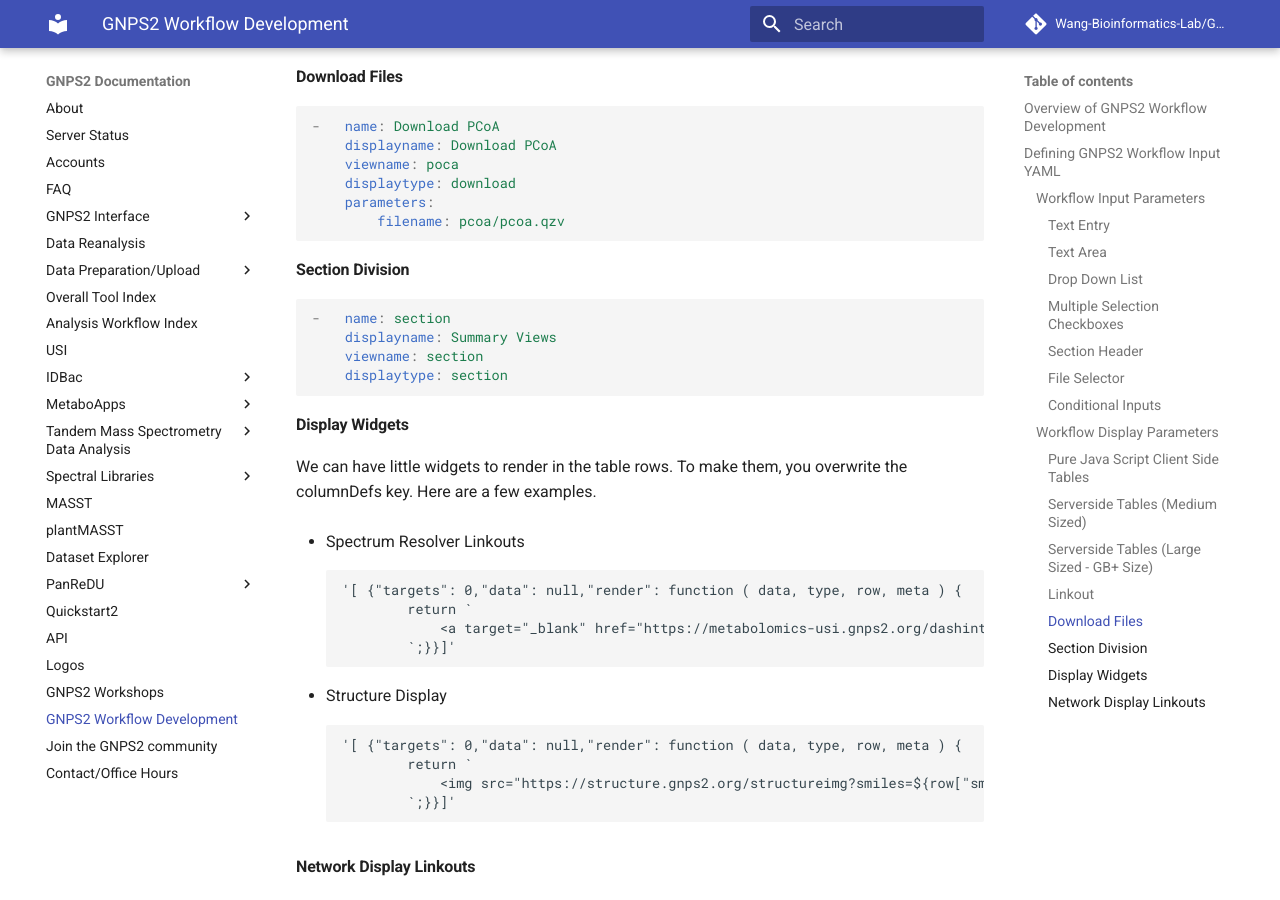
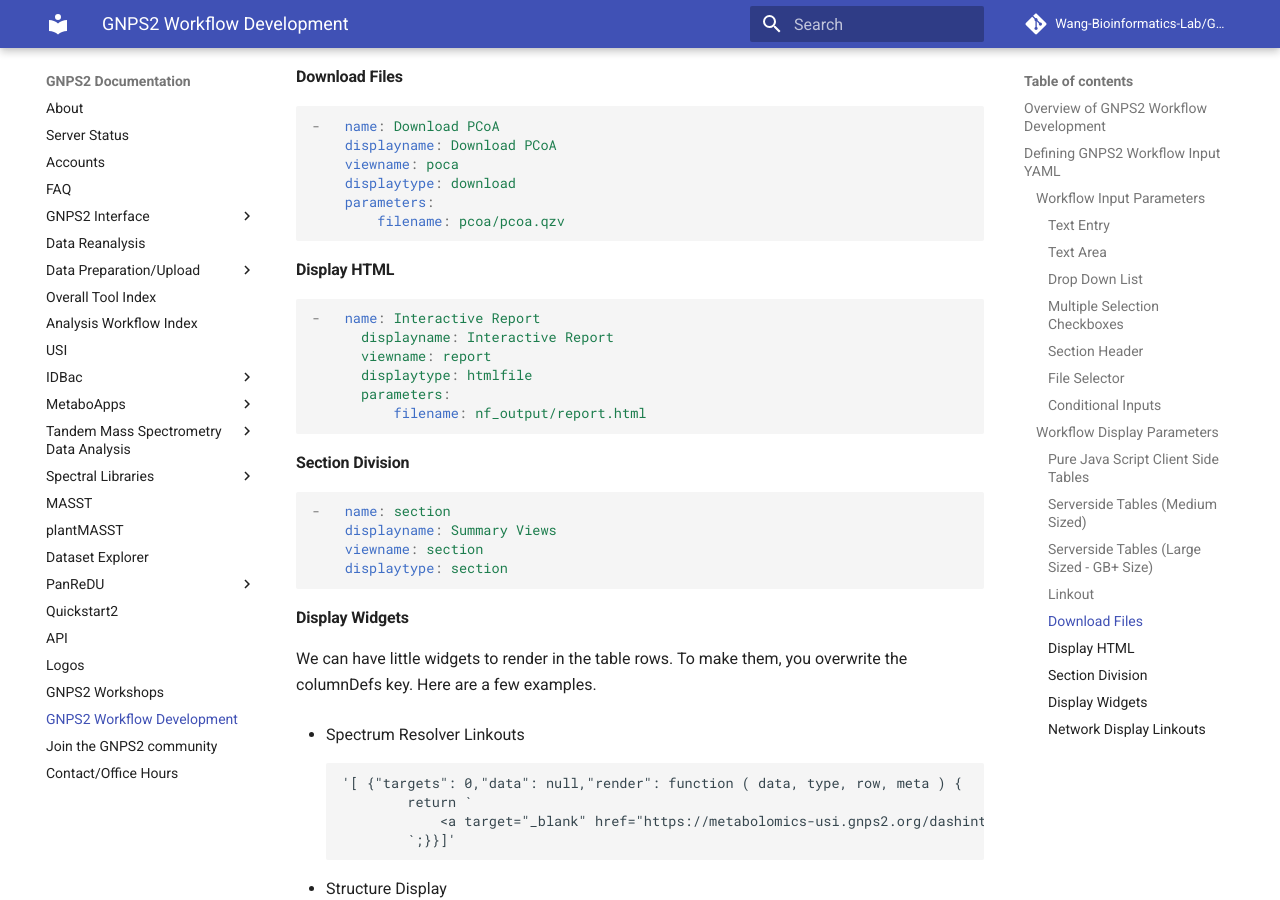
Before and after one commit to Wang-Bioinformatics-Lab/GNPS2_Documentation, an MkDocs documentation site: the page built from docs/workflowdev.md, in a window 1280 px wide and 900 px high, scrolled down 6341 px. Built offline with MkDocs 1.6.1 and Material for MkDocs 9.7.7, drawn with Linux system fonts in a browser that asks for light colours; comment, search, counter and statistics services are not loaded.

Commit message:
Add HTML display configuration for reports
Added YAML configuration for displaying an interactive report in HTML format.

````diff
--- a/docs/workflowdev.md
+++ b/docs/workflowdev.md
@@ -319,6 +319,17 @@
         filename: pcoa/pcoa.qzv
 ```
 
+#### Display HTML
+
+```yml
+-   name: Interactive Report
+      displayname: Interactive Report
+      viewname: report
+      displaytype: htmlfile
+      parameters:
+          filename: nf_output/report.html
+```
+
 #### Section Division
 
 ```yml
````
